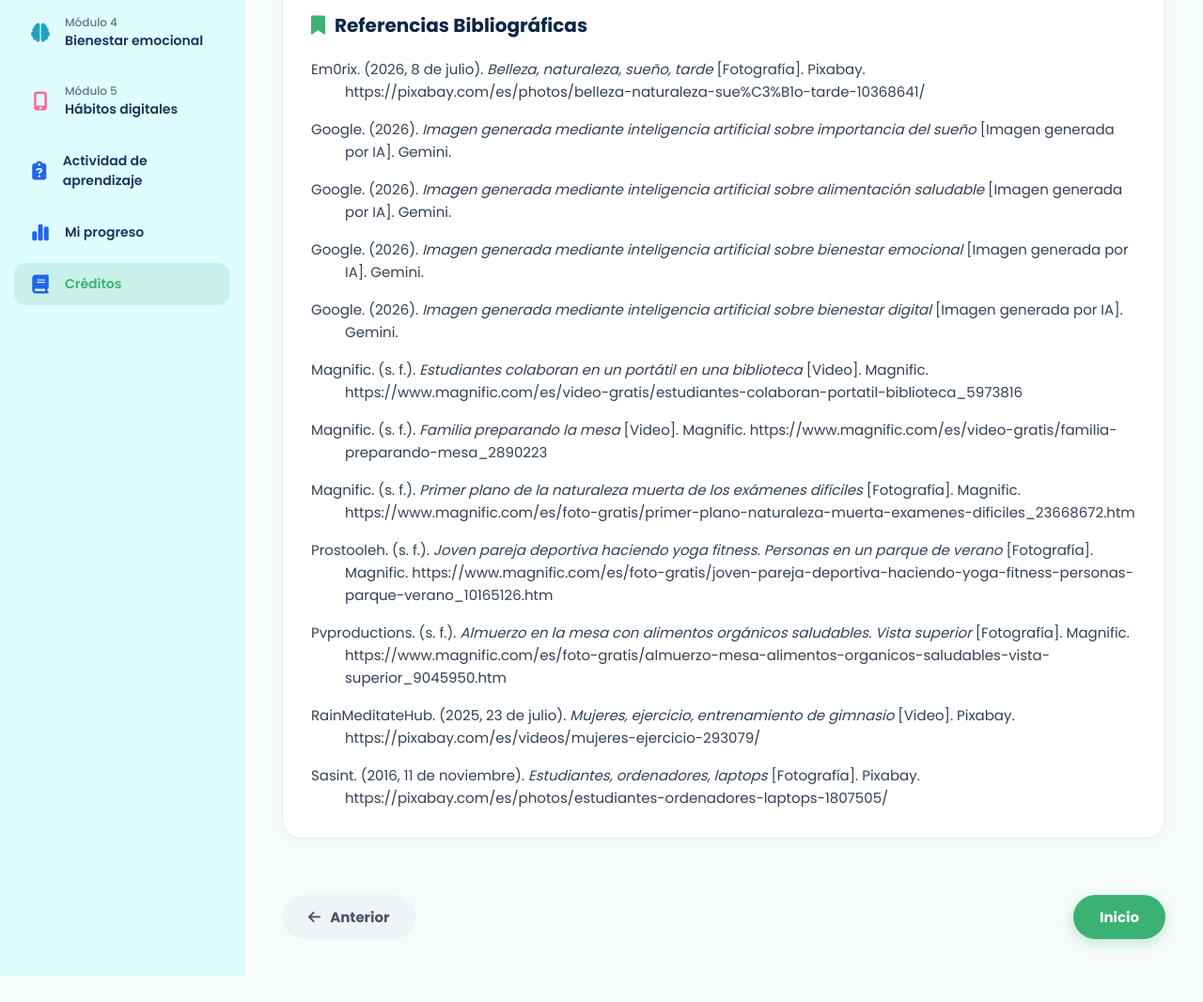
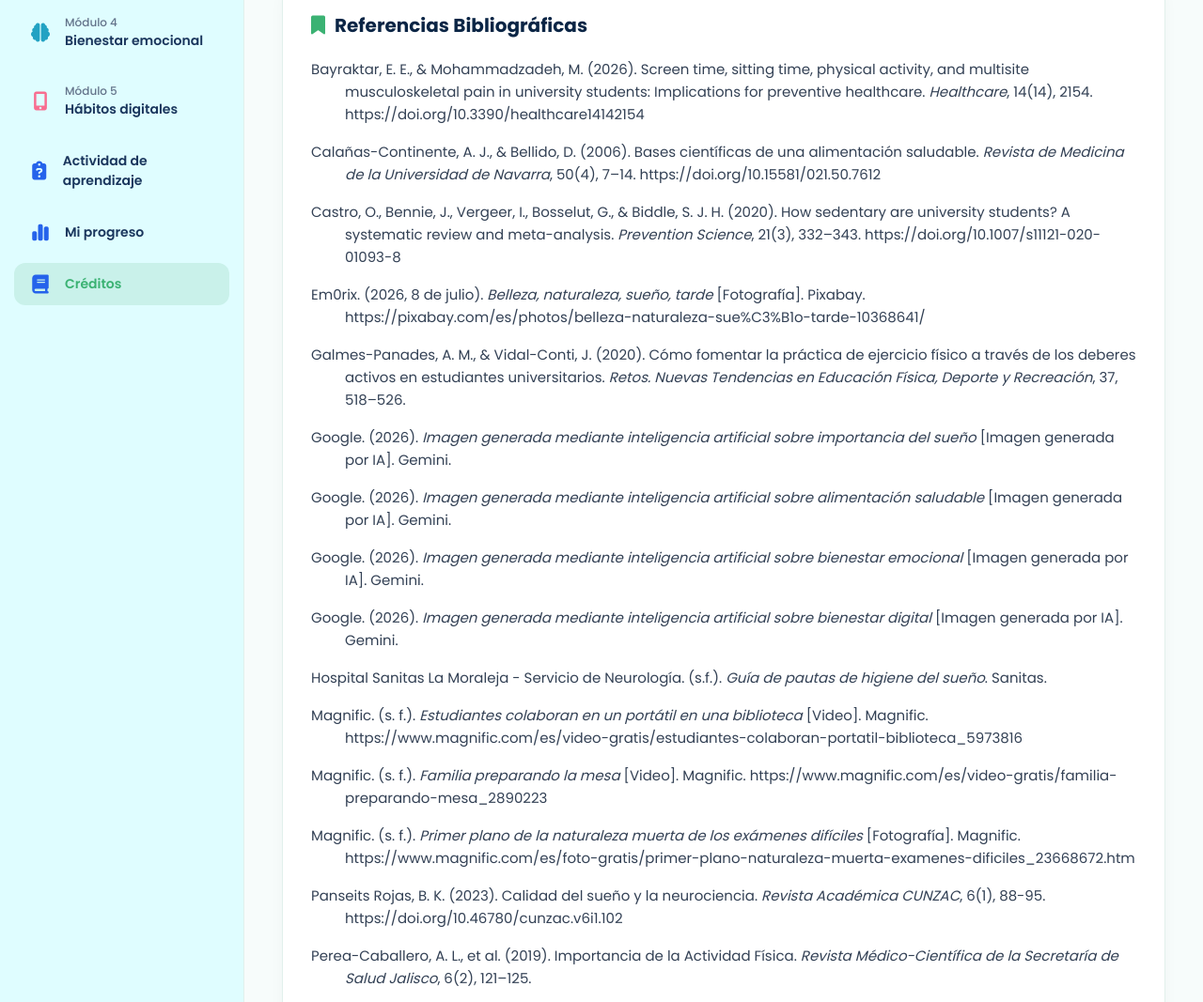
Before and after one commit to Alvarocampo97/Mente-Sana-Habitos-Saludables, a plain HTML site: page creditos.html in a window 1280 px wide. Shown: the part 363-1430 px from the top of the page at 94% size. Before the commit the page ends 1403 px from the top, so only its background shows below. Drawn offline with Linux system fonts and the light colour scheme.

Commit message:
Actualización-sección-créditos
Actualización de referencias bibliográficas.

```diff
--- a/creditos.html
+++ b/creditos.html
@@ -117,7 +117,19 @@
                 <h2 class="credits-section-title"><i class="fa-solid fa-bookmark"></i> <span data-i18n="refHeader">Referencias Bibliográficas</span></h2>
                 <ul class="references-list">
                     <li>
+                        Bayraktar, E. E., & Mohammadzadeh, M. (2026). Screen time, sitting time, physical activity, and multisite musculoskeletal pain in university students: Implications for preventive healthcare. <em>Healthcare</em>, 14(14), 2154. https://doi.org/10.3390/healthcare14142154
+                    </li>
+                    <li>
+                        Calañas-Continente, A. J., & Bellido, D. (2006). Bases científicas de una alimentación saludable. <em>Revista de Medicina de la Universidad de Navarra</em>, 50(4), 7–14. https://doi.org/10.15581/021.50.7612
+                    </li>
+                    <li>
+                        Castro, O., Bennie, J., Vergeer, I., Bosselut, G., & Biddle, S. J. H. (2020). How sedentary are university students? A systematic review and meta-analysis. <em>Prevention Science</em>, 21(3), 332–343. https://doi.org/10.1007/s11121-020-01093-8
+                    </li>
+                    <li>
                         Em0rix. (2026, 8 de julio). <em>Belleza, naturaleza, sueño, tarde</em> [Fotografía]. Pixabay. https://pixabay.com/es/photos/belleza-naturaleza-sue%C3%B1o-tarde-10368641/
+                    </li>
+                    <li>
+                        Galmes-Panades, A. M., & Vidal-Conti, J. (2020). Cómo fomentar la práctica de ejercicio físico a través de los deberes activos en estudiantes universitarios. <em>Retos. Nuevas Tendencias en Educación Física, Deporte y Recreación</em>, 37, 518–526.
                     </li>
                     <li>
                         Google. (2026). <em>Imagen generada mediante inteligencia artificial sobre importancia del sueño</em> [Imagen generada por IA]. Gemini.
@@ -132,6 +144,9 @@
                         Google. (2026). <em>Imagen generada mediante inteligencia artificial sobre bienestar digital</em> [Imagen generada por IA]. Gemini.
                     </li>
                     <li>
+                        Hospital Sanitas La Moraleja - Servicio de Neurología. (s.f.). <em>Guía de pautas de higiene del sueño</em>. Sanitas.
+                    </li>
+                    <li>
                         Magnific. (s. f.). <em>Estudiantes colaboran en un portátil en una biblioteca</em> [Video]. Magnific. https://www.magnific.com/es/video-gratis/estudiantes-colaboran-portatil-biblioteca_5973816
                     </li>
                     <li>
@@ -139,6 +154,12 @@
                     </li>
                     <li>
                         Magnific. (s. f.). <em>Primer plano de la naturaleza muerta de los exámenes difíciles</em> [Fotografía]. Magnific. https://www.magnific.com/es/foto-gratis/primer-plano-naturaleza-muerta-examenes-dificiles_23668672.htm
+                    </li>
+                    <li>
+                        Panseits Rojas, B. K. (2023). Calidad del sueño y la neurociencia. <em>Revista Académica CUNZAC</em>, 6(1), 88-95. https://doi.org/10.46780/cunzac.v6i1.102
+                    </li>
+                    <li>
+                        Perea-Caballero, A. L., et al. (2019). Importancia de la Actividad Física. <em>Revista Médico-Científica de la Secretaría de Salud Jalisco</em>, 6(2), 121–125.
                     </li>
                     <li>
                         Prostooleh. (s. f.). <em>Joven pareja deportiva haciendo yoga fitness. Personas en un parque de verano</em> [Fotografía]. Magnific. https://www.magnific.com/es/foto-gratis/joven-pareja-deportiva-haciendo-yoga-fitness-personas-parque-verano_10165126.htm
@@ -151,6 +172,12 @@
                     </li>
                     <li>
                         Sasint. (2016, 11 de noviembre). <em>Estudiantes, ordenadores, laptops</em> [Fotografía]. Pixabay. https://pixabay.com/es/photos/estudiantes-ordenadores-laptops-1807505/
+                    </li>
+                    <li>
+                        Sierra, J. C., Jiménez-Navarro, C., & Martín-Ortiz, J. D. (2002). Calidad del sueño en estudiantes universitarios: importancia de la higiene del sueño. <em>Salud Mental</em>, 25(6), 35-43.
+                    </li>
+                    <li>
+                        Valdivieso-León, L., Lucas Mangas, S., Tous-Pallarés, J., & Espinoza-Díaz, I. M. (2020). Estrategias de afrontamiento del estrés académico universitario: Educación Infantil-Primaria. <em>Educación XX1</em>, 23(2), 165–186. https://doi.org/10.5944/educXX1.25651
                     </li>
                 </ul>
             </section>
```
